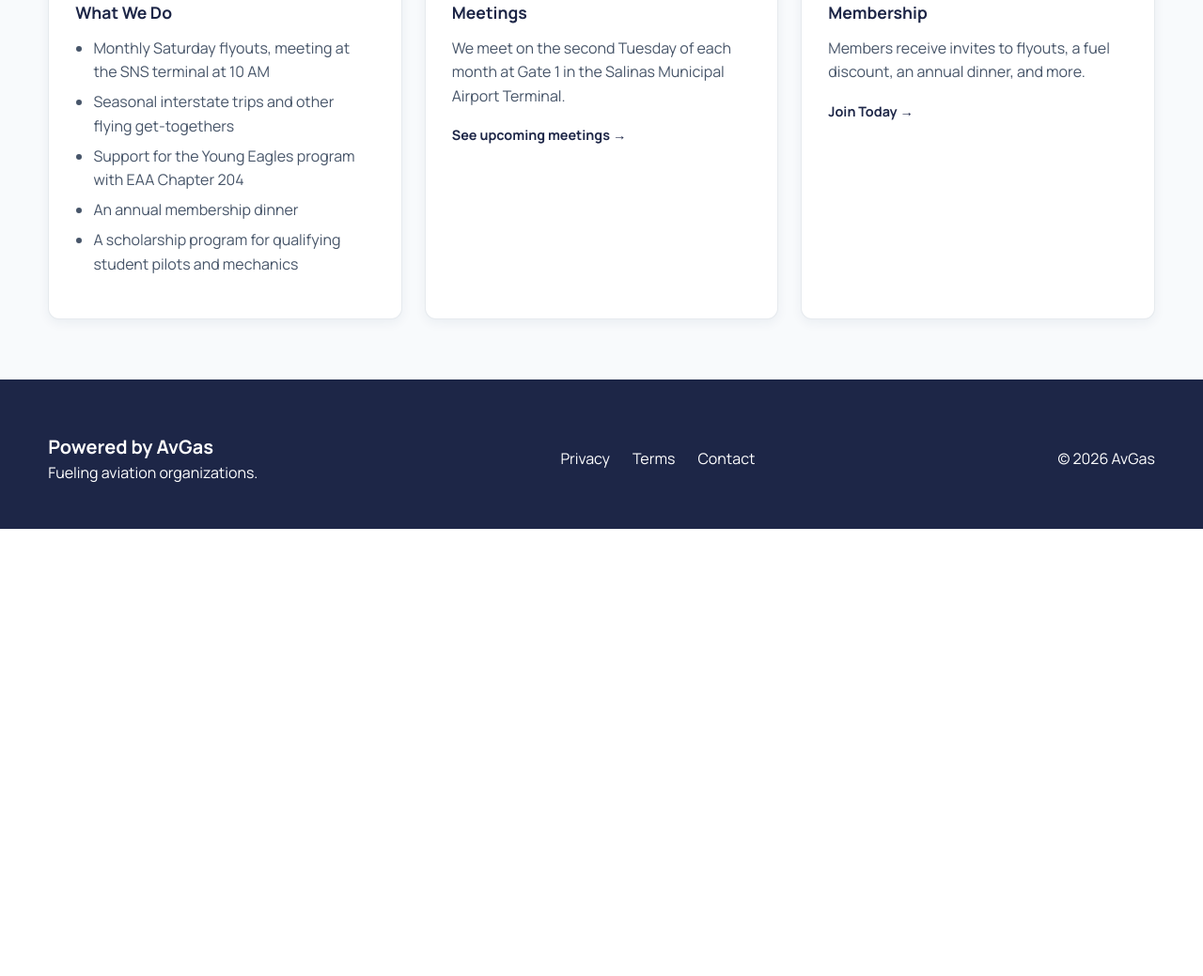
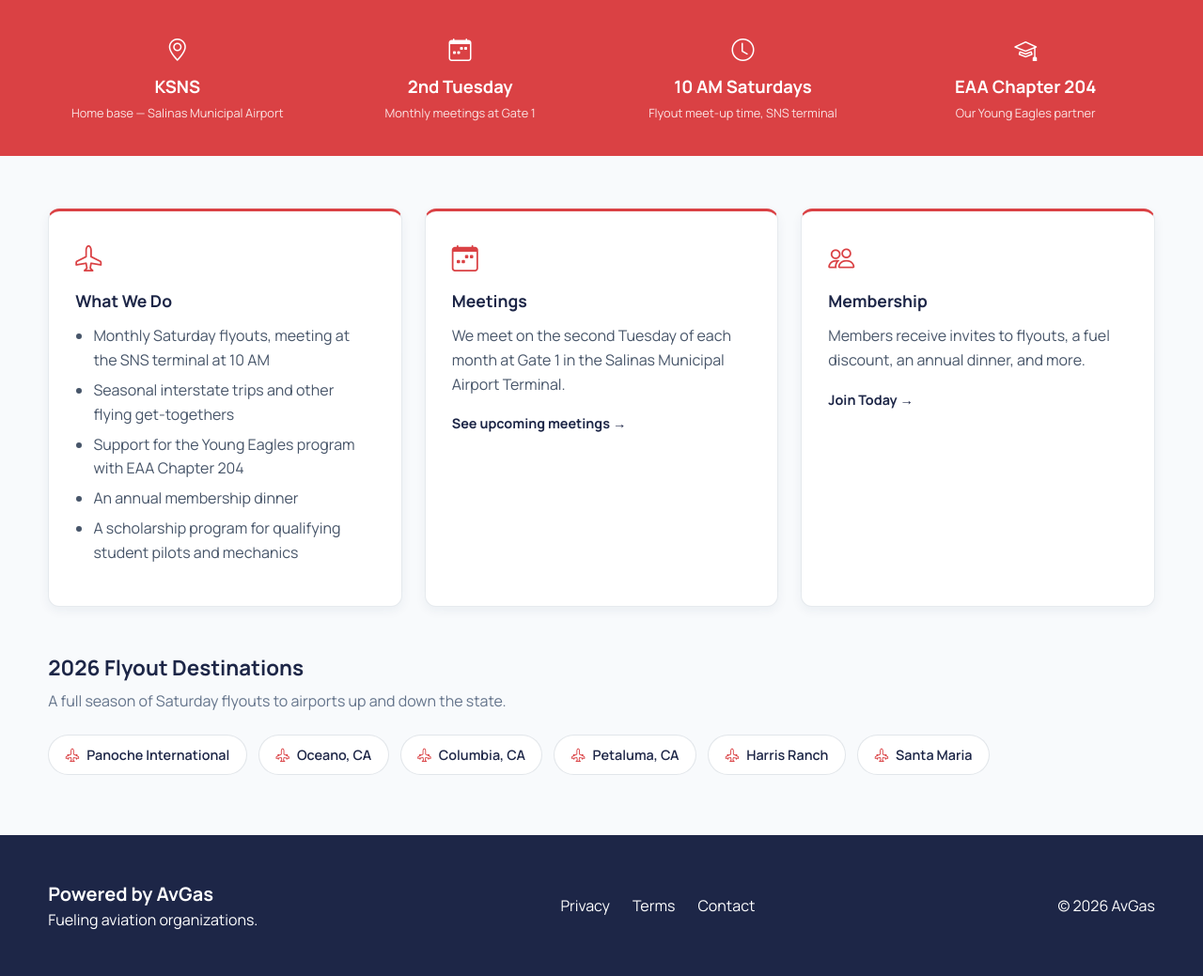
Before and after one commit to mccodav1/aviation-platform, a Django app: page /about in a window 1280 px wide. Shown: the part 387-1426 px from the top of the page at 94% size. Before the commit the page ends 950 px from the top, so only its background shows below. Run offline with Django 5.2, Linux system fonts and the light colour scheme; data comes from the database, SQL or seed files in the repository.

Commit message:
Give the About page real visual structure instead of plain text-on-gray
Three additions, all still sourced from the club's real published
content rather than invented:

- A hero banner (reuses the org's existing hero image, same field the
  homepage slideshow pulls from) with a dark overlay and the mission
  statement over it, instead of a plain heading on a light background.
- A stat band (KSNS home base, 2nd Tuesday meetings, 10 AM Saturday
  flyouts, EAA Chapter 204 partnership) between the hero and the body -
  breaks up the page visually and surfaces the most scannable facts up
  front instead of burying them in paragraphs.
- A "2026 Flyout Destinations" chip list (Panoche International,
  Oceano, Columbia, Petaluma, Harris Ranch, Santa Maria).

That last one is deliberately dates-free. While gathering it I got
inconsistent results across repeated fetches of the source site for
which date pairs with which destination beyond the first two (Panoche
= March 21 and Oceano = April 25 were consistent every time; the
other four shuffled between fetches, and a follow-up fetch explicitly
flagged the pairing as ambiguous in the source's layout). The six
destination names themselves were consistent across every fetch, so
those are solid - the specific date-to-destination pairing for the
other four wasn't, so I left dates off entirely rather than publish a
50/50 guess that could send someone to the wrong flyout on the wrong
day. Worth getting the real schedule from the club directly if the
exact dates matter for this page.

Co-Authored-By: Claude Sonnet 5 <noreply@anthropic.com>
Claude-Session: https://claude.ai/code/session_01Y31PoLDTZhUwt2UGaje4vW

```diff
--- a/static/css/about.css
+++ b/static/css/about.css
@@ -1,27 +1,104 @@
 /* ==========================
-   About Page
+   About Hero
+   ========================== */
+
+.about-hero {
+    position: relative;
+    overflow: hidden;
+
+    padding: 7rem 0 3.5rem;
+
+    color: #fff;
+}
+
+.about-hero-image {
+    position: absolute;
+    inset: 0;
+
+    width: 100%;
+    height: 100%;
+
+    object-fit: cover;
+}
+
+.about-hero-overlay {
+    position: absolute;
+    inset: 0;
+
+    background: linear-gradient(
+        180deg,
+        rgb(17 52 86 / 88%) 0%,
+        rgb(17 52 86 / 80%) 100%
+    );
+}
+
+.about-hero .container {
+    position: relative;
+    z-index: 1;
+}
+
+.about-hero h1 {
+    margin-bottom: 0.75rem;
+    font-size: clamp(2rem, 4vw, 2.75rem);
+}
+
+.about-lede {
+    max-width: 42rem;
+
+    color: rgb(255 255 255 / 90%);
+    font-size: 1.1rem;
+    line-height: 1.6;
+}
+
+/* ==========================
+   Stat Band
+   ========================== */
+
+.about-stats {
+    background: var(--color-primary);
+}
+
+.about-stats-grid {
+    display: grid;
+    grid-template-columns: repeat(4, 1fr);
+
+    padding: 1.75rem 0;
+}
+
+.about-stat {
+    display: flex;
+    flex-direction: column;
+    align-items: center;
+
+    padding: 0.5rem 1rem;
+
+    color: #fff;
+    text-align: center;
+}
+
+.about-stat i {
+    margin-bottom: 0.5rem;
+    font-size: 1.5rem;
+}
+
+.about-stat strong {
+    font-size: 1.15rem;
+}
+
+.about-stat span {
+    margin-top: 0.25rem;
+
+    color: rgb(255 255 255 / 85%);
+    font-size: 0.8rem;
+}
+
+/* ==========================
+   About Page Body
    ========================== */
 
 .about-page {
-    padding: 3rem 0 4rem;
+    padding: 3.5rem 0 4rem;
     background: #f8fafc;
-    min-height: 65vh;
-}
-
-.about-page h1 {
-    margin-bottom: 1rem;
-
-    color: var(--color-secondary);
-    font-size: clamp(2rem, 4vw, 2.5rem);
-}
-
-.about-lede {
-    max-width: 48rem;
-    margin-bottom: 2.5rem;
-
-    color: #334155;
-    font-size: 1.1rem;
-    line-height: 1.6;
 }
 
 .about-grid {
@@ -35,6 +112,7 @@
 
     background: #fff;
     border: 1px solid rgb(17 52 86 / 10%);
+    border-top: 3px solid var(--color-primary);
     border-radius: 12px;
 
     box-shadow: 0 4px 12px rgb(17 52 86 / 6%);
@@ -84,8 +162,72 @@
     color: var(--color-primary);
 }
 
+/* ==========================
+   Flyout Destinations
+   ========================== */
+
+.about-flyouts {
+    margin-top: 3rem;
+}
+
+.about-section-title {
+    margin-bottom: 0.4rem;
+
+    color: var(--color-secondary);
+    font-size: 1.4rem;
+}
+
+.about-section-subtitle {
+    margin-bottom: 1.5rem;
+
+    color: #64748b;
+}
+
+.about-flyout-list {
+    display: flex;
+    flex-wrap: wrap;
+    gap: 0.75rem;
+
+    list-style: none;
+}
+
+.about-flyout-chip {
+    display: inline-flex;
+    align-items: center;
+    gap: 0.5rem;
+
+    padding: 0.6rem 1.1rem;
+
+    background: #fff;
+    border: 1px solid rgb(17 52 86 / 12%);
+    border-radius: 999px;
+
+    color: var(--color-secondary);
+    font-weight: 600;
+    font-size: 0.9rem;
+}
+
+.about-flyout-chip i {
+    color: var(--color-primary);
+}
+
+/* ==========================
+   Responsive
+   ========================== */
+
 @media (max-width: 900px) {
     .about-grid {
         grid-template-columns: 1fr;
     }
+
+    .about-stats-grid {
+        grid-template-columns: repeat(2, 1fr);
+        gap: 1.5rem;
+    }
 }
+
+@media (max-width: 500px) {
+    .about-stats-grid {
+        grid-template-columns: 1fr;
+    }
+}
--- a/templates/app/about.html
+++ b/templates/app/about.html
@@ -7,16 +7,50 @@
 
 {% block content %}
 
+{% with banner=organization.enabled_hero_images.first %}
+<section class="about-hero">
+    {% if banner %}
+        <img src="{{ banner.image.url }}" alt="" class="about-hero-image">
+    {% endif %}
+    <div class="about-hero-overlay"></div>
+    <div class="container">
+        <h1>About {{ organization.name }}</h1>
+        <p class="about-lede">
+            A non-profit California corporation promoting aviation fellowship,
+            advocacy, and education from our base at {{ organization.airport_icao }}
+            &ndash; Salinas Municipal Airport.
+        </p>
+    </div>
+</section>
+{% endwith %}
+
+<section class="about-stats">
+    <div class="container-wide about-stats-grid">
+        <div class="about-stat">
+            <i class="bi bi-geo-alt"></i>
+            <strong>{{ organization.airport_icao }}</strong>
+            <span>Home base &mdash; Salinas Municipal Airport</span>
+        </div>
+        <div class="about-stat">
+            <i class="bi bi-calendar-week"></i>
+            <strong>2nd Tuesday</strong>
+            <span>Monthly meetings at Gate 1</span>
+        </div>
+        <div class="about-stat">
+            <i class="bi bi-clock"></i>
+            <strong>10 AM Saturdays</strong>
+            <span>Flyout meet-up time, SNS terminal</span>
+        </div>
+        <div class="about-stat">
+            <i class="bi bi-mortarboard"></i>
+            <strong>EAA Chapter 204</strong>
+            <span>Our Young Eagles partner</span>
+        </div>
+    </div>
+</section>
+
 <section class="about-page">
     <div class="container">
-        <h1>About {{ organization.name }}</h1>
-
-        <p class="about-lede">
-            {{ organization.name }} is a non-profit California corporation promoting
-            aviation fellowship, advocacy, and education from our base at
-            {{ organization.airport_icao }} &ndash; Salinas Municipal Airport.
-        </p>
-
         <div class="about-grid">
             <div class="about-block">
                 <i class="bi bi-airplane about-block-icon"></i>
@@ -52,6 +86,22 @@
                 {% endif %}
             </div>
         </div>
+
+        <div class="about-flyouts">
+            <h2 class="about-section-title">2026 Flyout Destinations</h2>
+            <p class="about-section-subtitle">
+                A full season of Saturday flyouts to airports up and down the state.
+            </p>
+
+            <ul class="about-flyout-list">
+                <li class="about-flyout-chip"><i class="bi bi-airplane-engines"></i> Panoche International</li>
+                <li class="about-flyout-chip"><i class="bi bi-airplane-engines"></i> Oceano, CA</li>
+                <li class="about-flyout-chip"><i class="bi bi-airplane-engines"></i> Columbia, CA</li>
+                <li class="about-flyout-chip"><i class="bi bi-airplane-engines"></i> Petaluma, CA</li>
+                <li class="about-flyout-chip"><i class="bi bi-airplane-engines"></i> Harris Ranch</li>
+                <li class="about-flyout-chip"><i class="bi bi-airplane-engines"></i> Santa Maria</li>
+            </ul>
+        </div>
     </div>
 </section>
 
```
